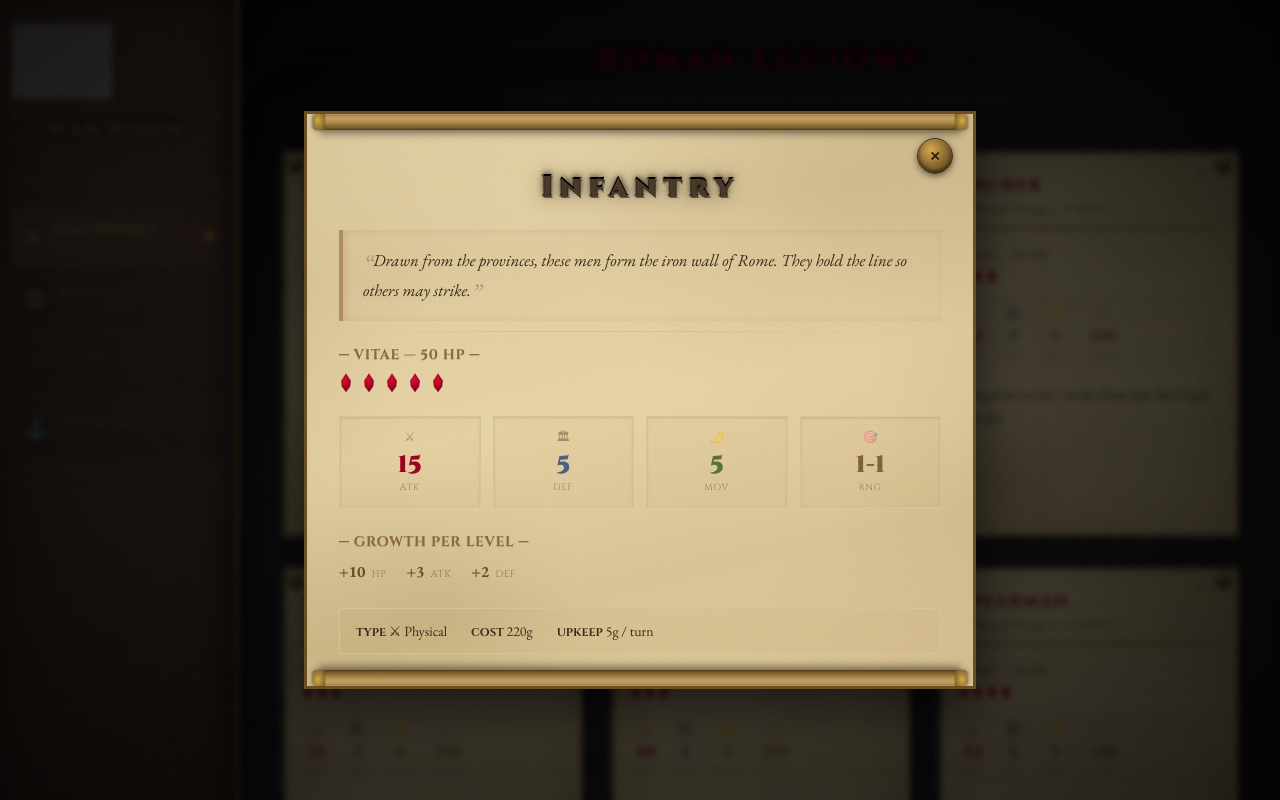
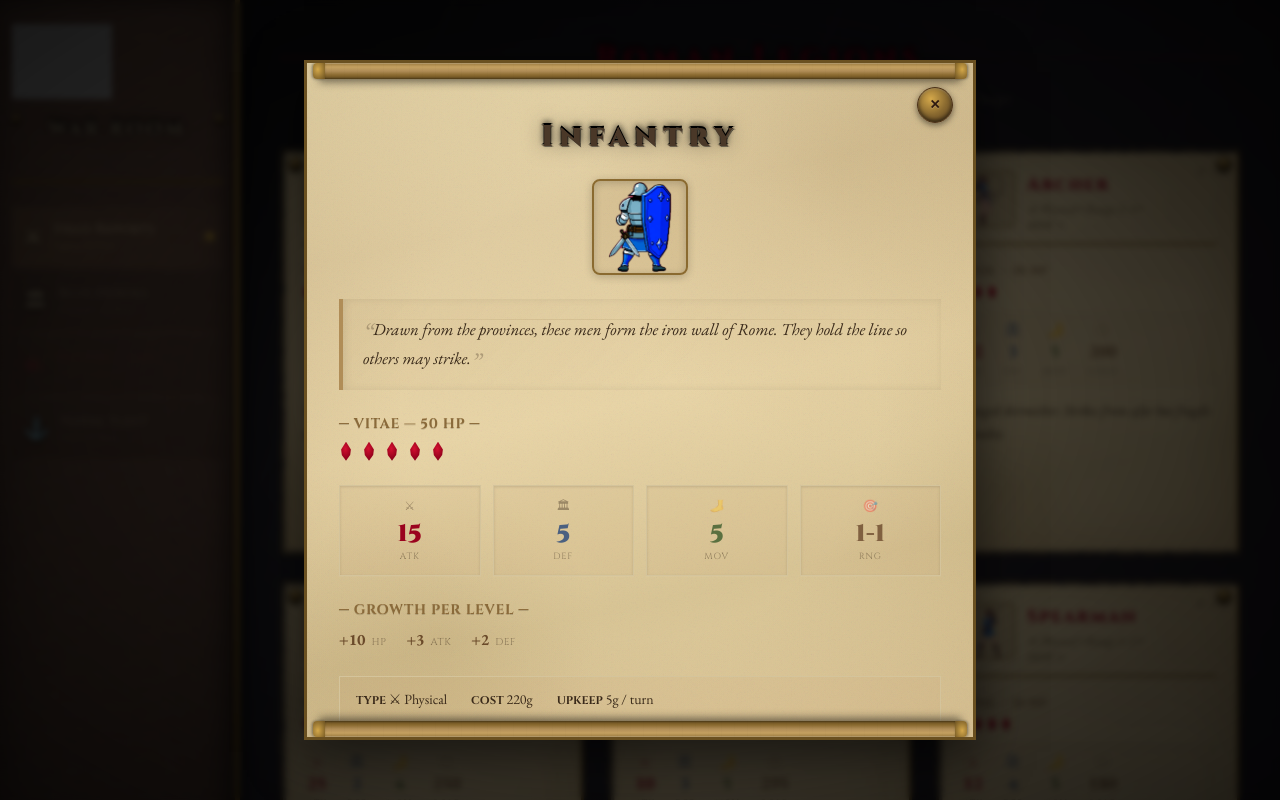
Before and after one commit to ceburton/InsularImperiumWeb, a Next.js app in the folder web/: page /dashboard in a window 1280 px wide. Both pictures are taken after a click on the element 432 px from the left and 344 px from the top of the page. Shown: the top 800 px of the page. Built offline with nearby package versions, Linux system fonts and the light colour scheme; grey boxes are pictures that could not be loaded.

Commit message:
Add unit sprite icons to UnitCard and UnitDetail components; implement getUnitSpriteSrc function for sprite path retrieval

```diff
--- a/web/src/components/UnitCard.tsx
+++ b/web/src/components/UnitCard.tsx
@@ -1,7 +1,9 @@
 'use client';
 
 import { motion } from 'framer-motion';
+import Image from 'next/image';
 import type { UnitClass } from '@/data/units';
+import { getUnitSpriteSrc } from '@/data/units';
 
 interface UnitCardProps {
   unit: UnitClass;
@@ -59,11 +61,28 @@ export default function UnitCard({ unit, index, onClick }: UnitCardProps) {
       <div className={`${isOrc ? 'rivet-ichor' : 'rivet'} top-1.5 left-1.5`} />
       <div className={`${isOrc ? 'rivet-ichor' : 'rivet'} top-1.5 right-1.5`} />
 
-      {/* Unit name header — bronze/obsidian underline */}
-      <div className="mb-3 pb-2.5 relative" style={{
+      {/* Unit name header — sprite + title, bronze/obsidian underline */}
+      <div className="mb-3 pb-2.5 relative flex items-start gap-3" style={{
         borderBottom: `2px solid ${isOrc ? '#1a3a1a' : '#8a6a30'}`,
       }}>
-        <h3 className="text-lg font-bold tracking-[0.1em] pr-16" style={{
+        {getUnitSpriteSrc(unit.key) && (
+          <div className="flex-shrink-0 w-14 h-14 flex items-center justify-center rounded overflow-hidden" style={{
+            background: isOrc ? 'rgba(0,0,0,0.3)' : 'rgba(120,90,40,0.12)',
+            border: `1px solid ${isOrc ? '#1a3a1a' : '#8a6a30'}`,
+          }}>
+            <Image
+              src={getUnitSpriteSrc(unit.key)!}
+              alt=""
+              width={56}
+              height={56}
+              className="w-full h-full object-contain"
+              unoptimized
+              aria-hidden
+            />
+          </div>
+        )}
+        <div className="min-w-0 flex-1 pr-14">
+        <h3 className="text-lg font-bold tracking-[0.1em]" style={{
           fontFamily: "'Cinzel', serif",
           color: isOrc ? '#88cc88' : '#9a031e',
           textShadow: isOrc
@@ -79,6 +98,7 @@ export default function UnitCard({ unit, index, onClick }: UnitCardProps) {
         }}>
           {unit.attackType === 'magic' ? '✧ Arcane' : '⚔ Physical'} &bull; Range {unit.minRange}–{unit.range} &bull; MOV {unit.moves}
         </p>
+        </div>
       </div>
 
       {/* HP as wax drops */}
--- a/web/src/components/UnitDetail.tsx
+++ b/web/src/components/UnitDetail.tsx
@@ -1,7 +1,9 @@
 'use client';
 
 import { motion } from 'framer-motion';
+import Image from 'next/image';
 import type { UnitClass } from '@/data/units';
+import { getUnitSpriteSrc } from '@/data/units';
 
 interface UnitDetailProps {
   unit: UnitClass;
@@ -49,8 +51,34 @@ export default function UnitDetail({ unit }: UnitDetailProps) {
   const accentFaint = isOrc ? 'rgba(0,255,65,0.05)' : 'rgba(176,141,87,0.06)';
   const borderThin = isOrc ? '#1a3a1a' : '#d4c49c';
 
+  const spriteSrc = getUnitSpriteSrc(unit.key);
+
   return (
     <div className="space-y-6" style={{ color: isOrc ? '#c4d4c8' : '#3a2a1a' }}>
+
+      {/* ── Unit sprite icon ── */}
+      {spriteSrc && (
+        <div className="flex justify-center">
+          <div
+            className="w-24 h-24 flex items-center justify-center rounded-lg overflow-hidden"
+            style={{
+              background: isOrc ? 'rgba(0,0,0,0.4)' : 'rgba(176,141,87,0.15)',
+              border: `2px solid ${isOrc ? '#1a3a1a' : '#8a6a30'}`,
+              boxShadow: 'inset 0 2px 8px rgba(0,0,0,0.2), 0 2px 8px rgba(0,0,0,0.2)',
+            }}
+          >
+            <Image
+              src={spriteSrc}
+              alt=""
+              width={96}
+              height={96}
+              className="w-full h-full object-contain"
+              unoptimized
+              aria-hidden
+            />
+          </div>
+        </div>
+      )}
 
       {/* ── Lore blockquote ── */}
       <blockquote className="px-5 py-4 relative" style={{
--- a/web/src/data/units.ts
+++ b/web/src/data/units.ts
@@ -222,3 +222,25 @@ export const SHIP_CLASSES = [
     lore: 'The Trireme is a floating fortress. Three banks of oars drive it forward; three decks of soldiers man its rails.',
   },
 ];
+
+/** Map unit keys to sprite icon paths in /assets (for War Room unit cards). */
+export const UNIT_SPRITE: Record<string, string> = {
+  'unit-infantry': '/assets/unit-infantry-blue.webp',
+  'unit-knight': '/assets/unit-knight-blue.webp',
+  'unit-archer': '/assets/unit-archer-blue-v5-no-bg.png',
+  'unit-mage': '/assets/unit-mage-blue-v4.webp',
+  'unit-healer': '/assets/unit-healer-blue-v2.webp',
+  'unit-spear': '/assets/unit-spear-blue-no-bg.png',
+  'unit-catapult': '/assets/unit-catapult-blue.png',
+  'unit-ballista': '/assets/unit-ballista-blue.png',
+  'unit-engineer': '/assets/unit-engineer-blue.png',
+  'unit-orc-infantry-no-bg': '/assets/unit-orc-infantry-no-bg.png',
+  'unit-orc-mage-no-bg': '/assets/unit-orc-mage-no-bg.png',
+  'unit-orc-rider-no-bg': '/assets/unit-orc-rider-no-bg.png',
+  'unit-orc-spear-no-bg': '/assets/unit-orc-spear-no-bg.png',
+  'unit-orc-healer-no-bg': '/assets/unit-orc-healer-no-bg.png',
+};
+
+export function getUnitSpriteSrc(unitKey: string): string | null {
+  return UNIT_SPRITE[unitKey] ?? null;
+}
```
